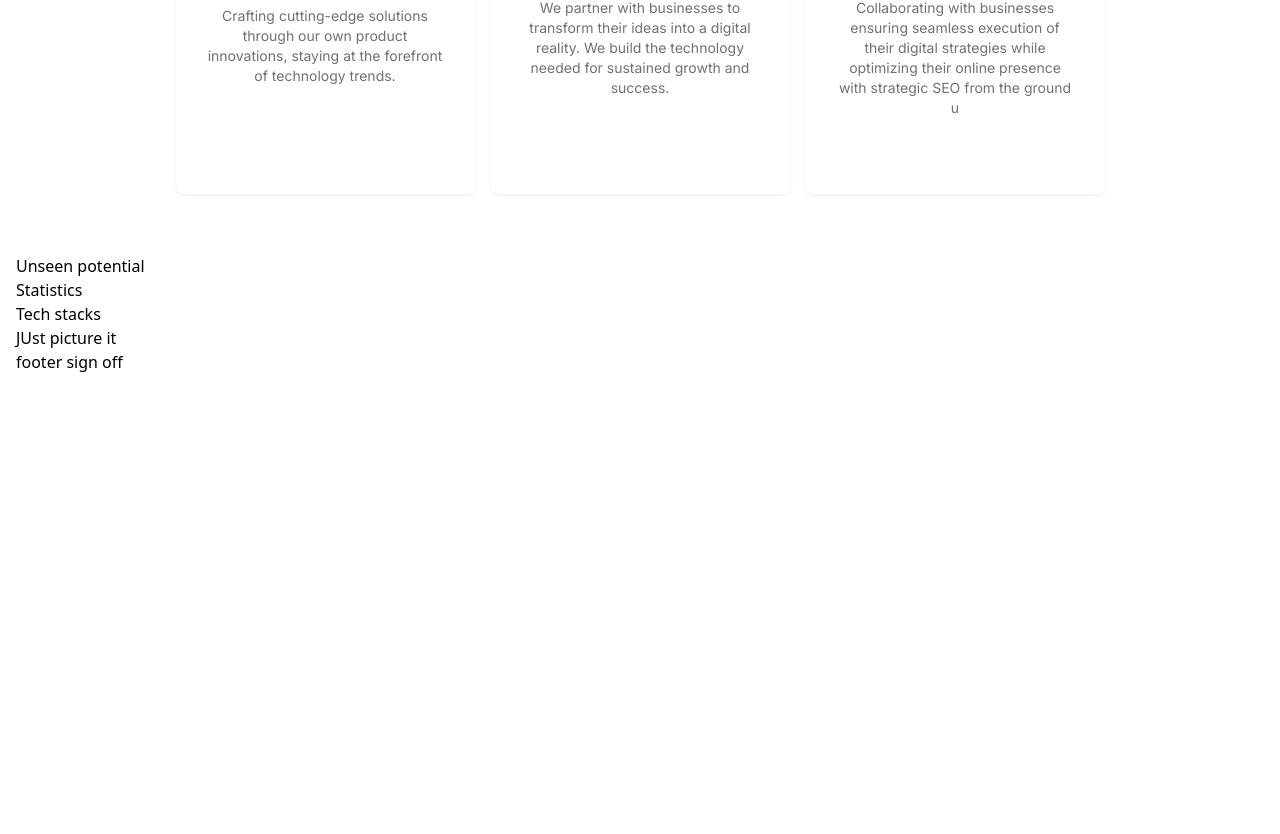
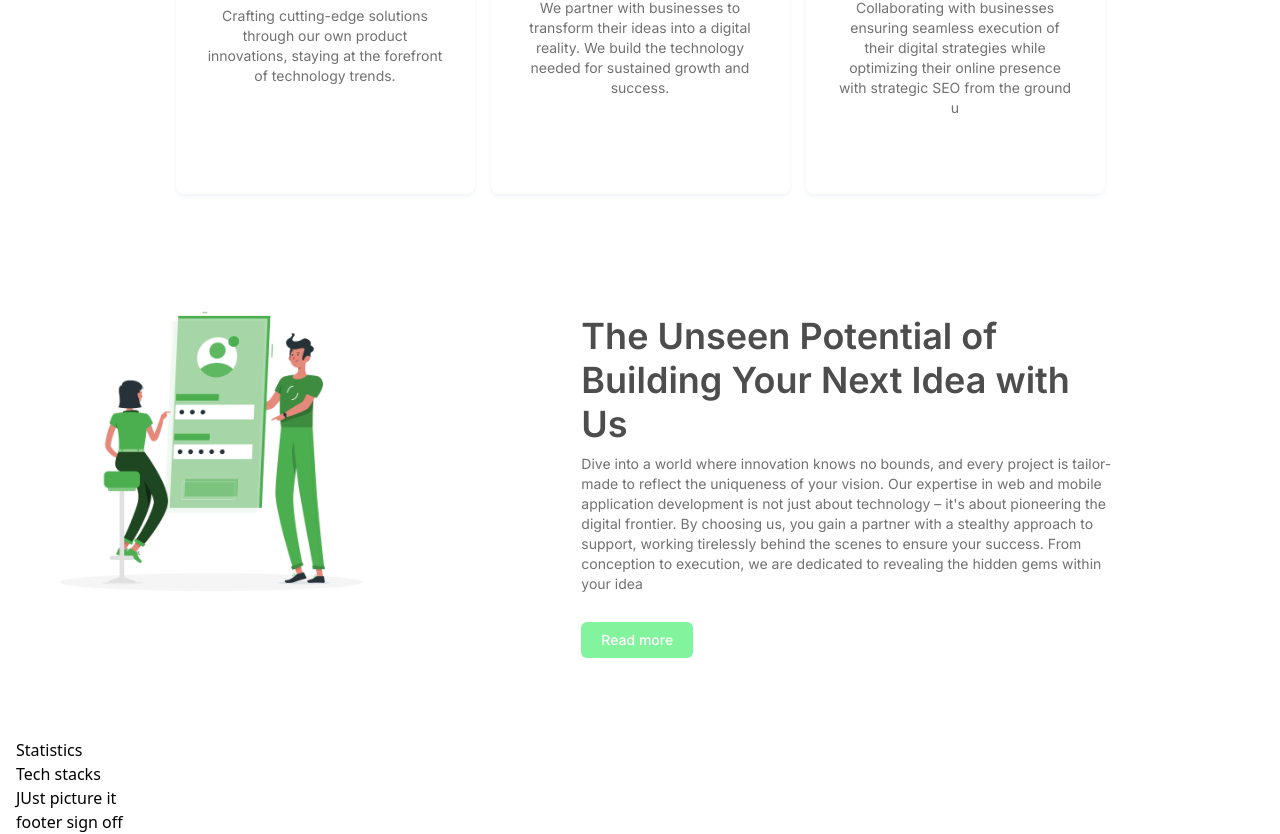
Before and after one commit to make-co-ke/make-web, a Next.js app: page / in a window 1280 px wide. Shown: the part 1050-1884 px from the top of the page. Before the commit the page ends 1424 px from the top, so only its background shows below. Built offline with nearby package versions, Linux system fonts and the light colour scheme.

Commit message:
potential section

```diff
--- a/app/page.js
+++ b/app/page.js
@@ -58,7 +58,31 @@ function Home() {
         </div>
       </div>
 
-      <div class="row">Unseen potential </div>
+      <div class="grid grid-cols-3 gap-4 ">
+        <div className="col-span-1">
+          <Image src="/assets/images/3d__2.png" width={391} height={407} />
+        </div>
+        <div className="col-span-2 __statement__section">
+          <h1 className="__title">
+            The Unseen Potential of Building Your Next Idea with Us
+          </h1>
+
+          <p className="__text">
+            Dive into a world where innovation knows no bounds, and every
+            project is tailor-made to reflect the uniqueness of your vision. Our
+            expertise in web and mobile application development is not just
+            about technology – it's about pioneering the digital frontier. By
+            choosing us, you gain a partner with a stealthy approach to support,
+            working tirelessly behind the scenes to ensure your success. From
+            conception to execution, we are dedicated to revealing the hidden
+            gems within your idea
+          </p>
+
+          <Link href="/" className="__action action__solid __btn__margin">
+            Read more
+          </Link>
+        </div>
+      </div>
       <div class="row">Statistics</div>
       <div class="row">Tech stacks</div>
       <div class="row">JUst picture it</div>
--- a/styles/globals.css
+++ b/styles/globals.css
@@ -127,6 +127,7 @@
 }
 
 .__btn__margin {
+  margin: 20px 0;
   gap: 10px;
 }
 
@@ -205,3 +206,29 @@
   font-weight: 700;
   line-height: 36px;
 }
+.__statement__section {
+  display: flex;
+  flex-direction: column;
+  align-items: flex-start;
+  gap: 8px;
+  padding: 60px 144px;
+}
+
+.__title {
+  color: var(--neutral-d-grey);
+  font-family: Inter;
+  font-size: 36px;
+  font-style: normal;
+  font-weight: 600;
+  line-height: 44px;
+}
+
+.__text {
+  align-self: stretch;
+  color: var(--neutral-grey);
+  font-family: Inter;
+  font-size: 14px;
+  font-style: normal;
+  font-weight: 400;
+  line-height: 20px;
+}
```
Also changed, not shown: public/assets/images/3d__2.png (added).
